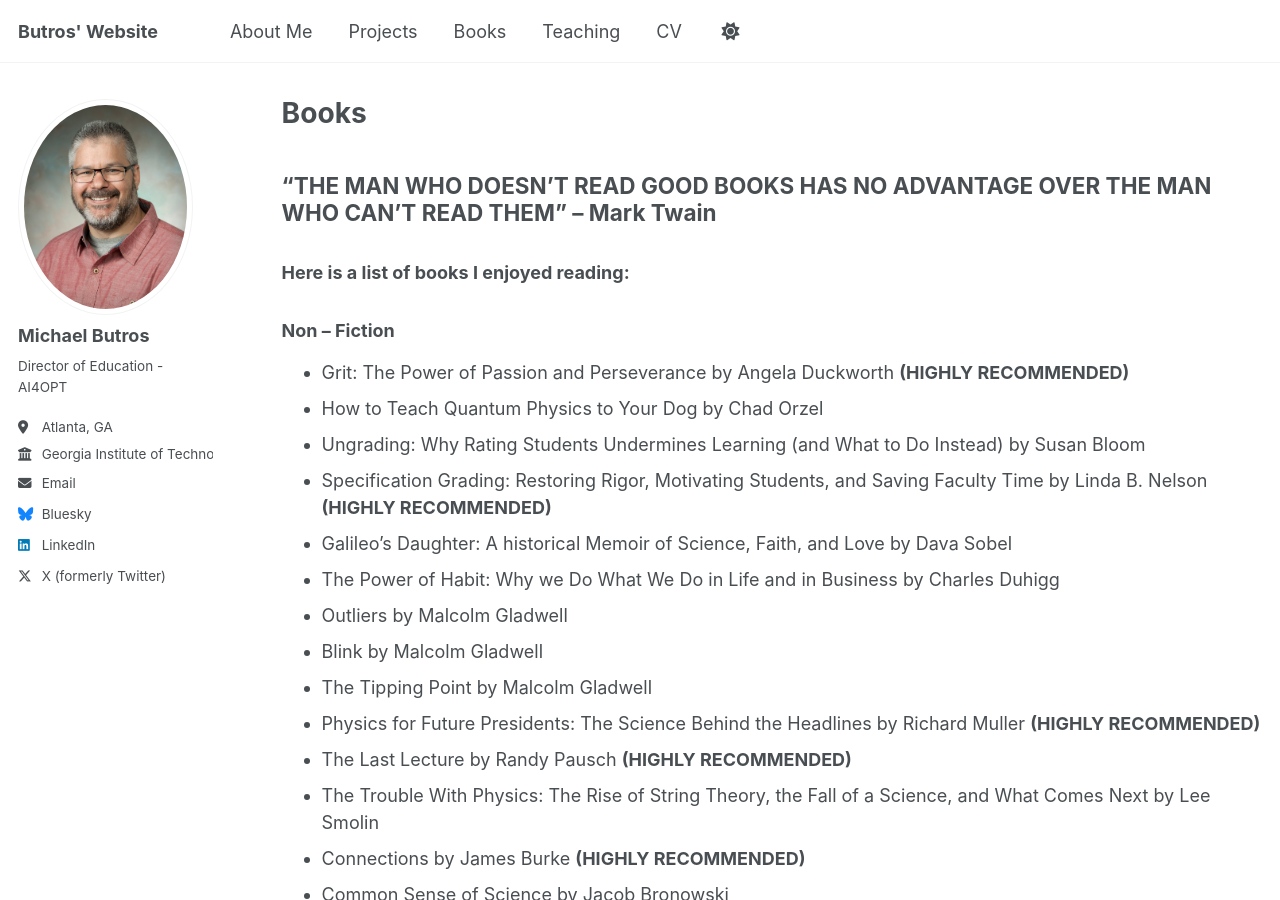
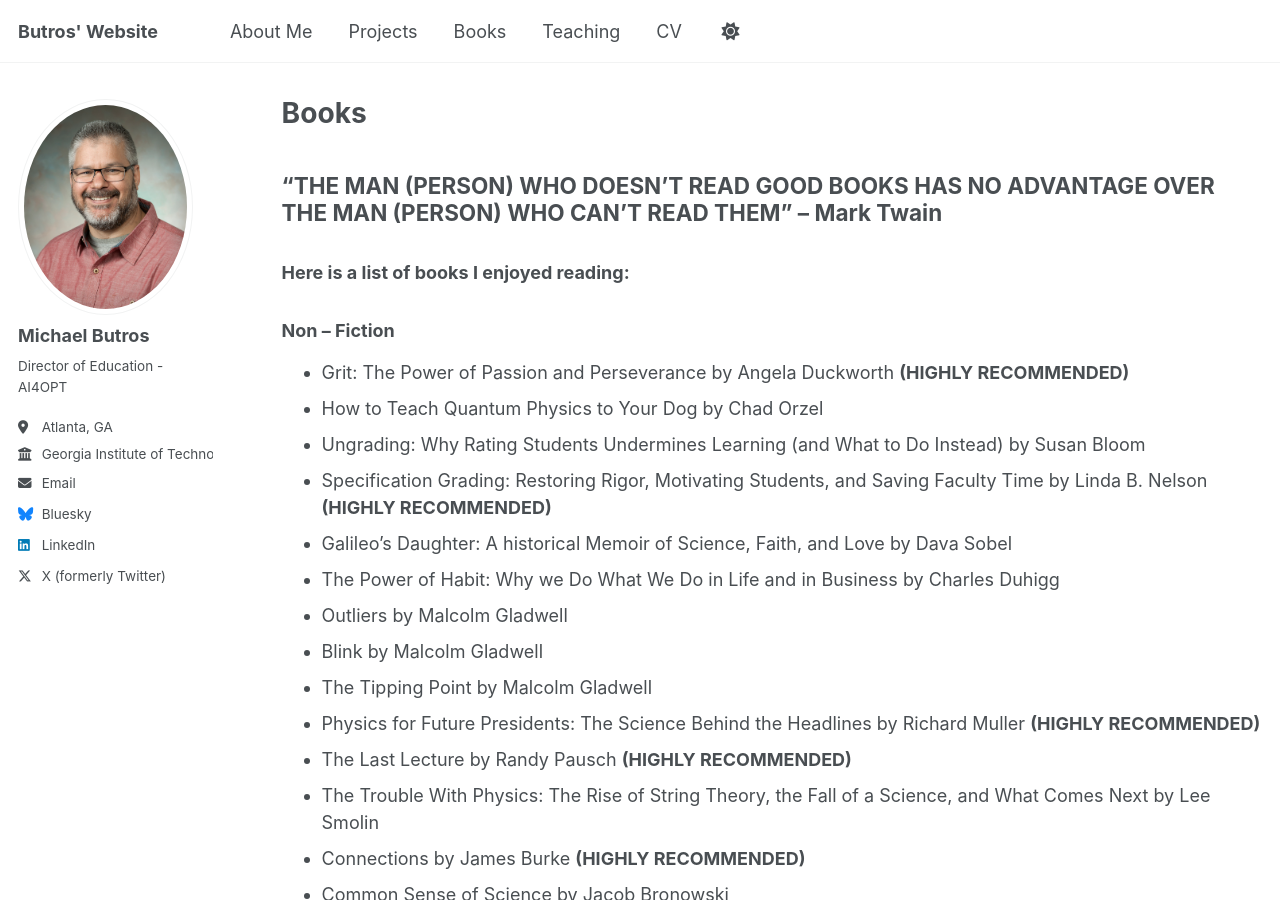
Before and after one commit to MButros/MButros.github.io, a Jekyll site: the page built from _pages/books.md, in a window 1280 px wide and 900 px high. Built offline with Jekyll 4.4.1, drawn with Linux system fonts in a browser that asks for light colours.

Commit message:
Update books.md

```diff
--- a/_pages/books.md
+++ b/_pages/books.md
@@ -9,7 +9,7 @@ redirect_from:
 
 {% include base_path %}
 
-## “THE MAN WHO DOESN’T READ GOOD BOOKS HAS NO ADVANTAGE OVER THE MAN WHO CAN’T READ THEM” – Mark Twain
+## “THE MAN (PERSON) WHO DOESN’T READ GOOD BOOKS HAS NO ADVANTAGE OVER THE MAN (PERSON) WHO CAN’T READ THEM” – Mark Twain
 
 ### Here is a list of books I enjoyed reading:
 ### Non – Fiction
```
